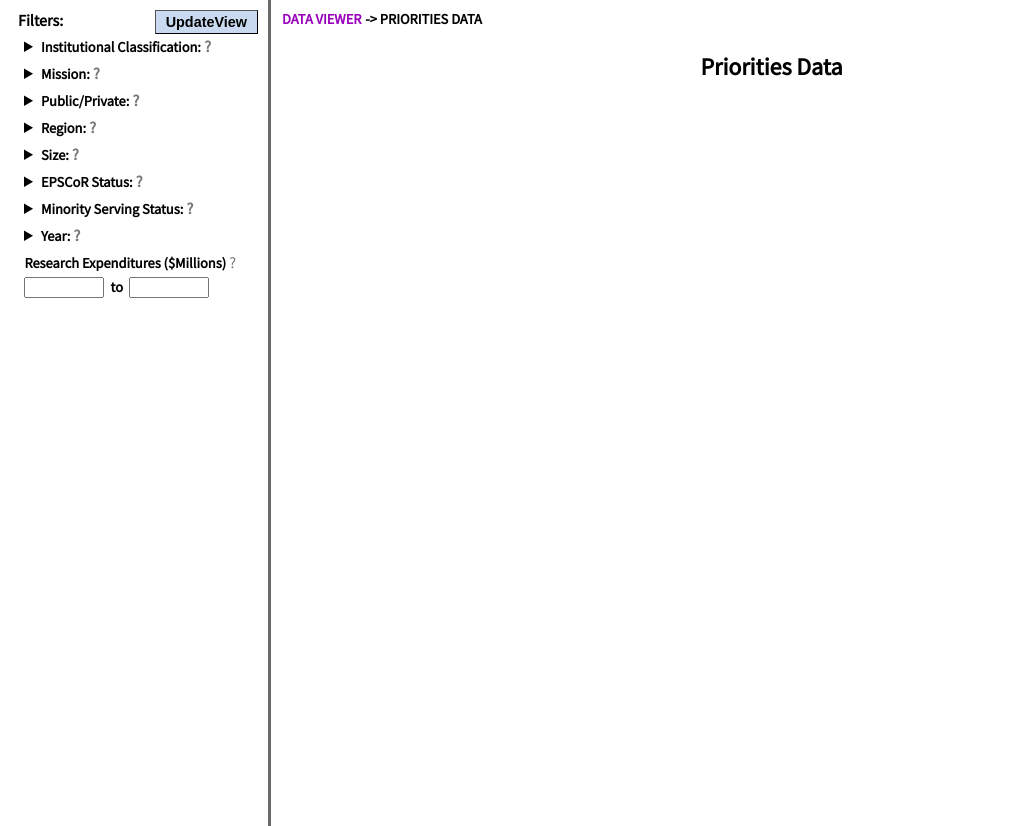
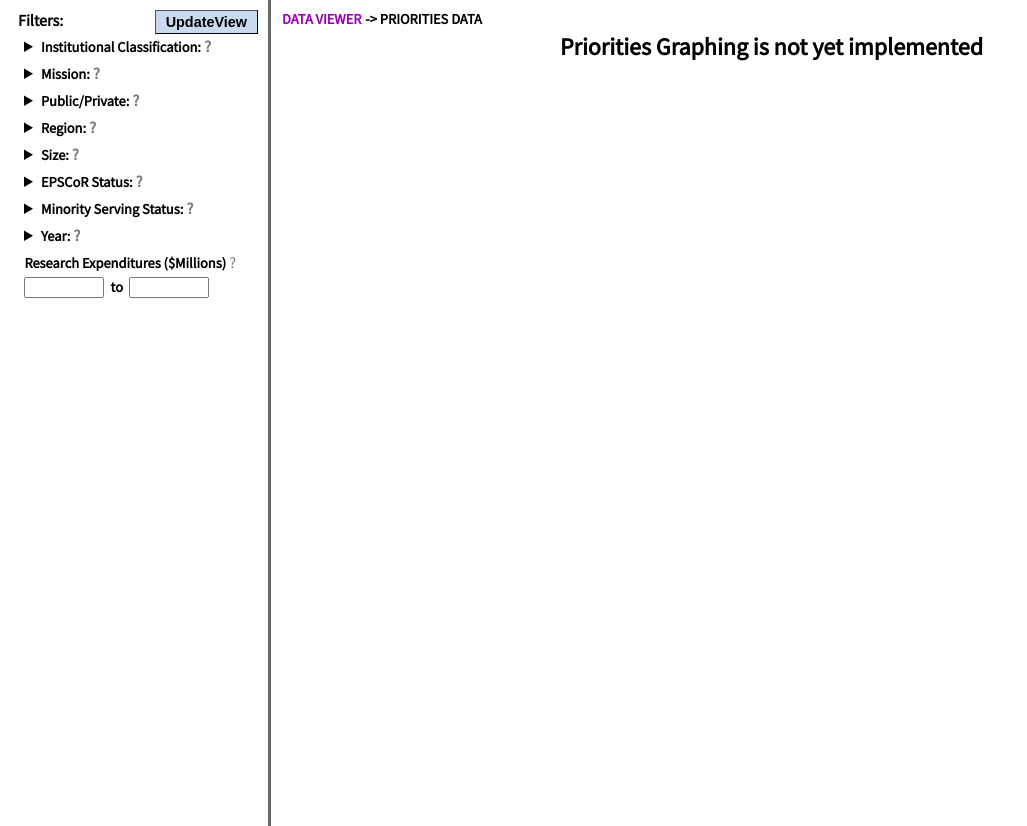
Before and after one commit to CaRCC/rcd-nexus-portal, a Django app: page /dataviz/prioritiesdata in a window 1280 px wide. Shown: the part 97-923 px from the top of the page, without its empty margins (0-1027 px from the left). Run offline with Django 4.2, Linux system fonts and the light colour scheme; data that the repository does not hold is empty; a map, chart or similar area stays blank.

Commit message:
Fixed bug with caching+autofill that screwed up the filtertree state on browser back/forward buttons. Removed some extranous debug prints.

```diff
--- a/nexus/templates/dataviz/capsmodeldata.html
+++ b/nexus/templates/dataviz/capsmodeldata.html
@@ -2,7 +2,7 @@
 {% block title %}RCD-Nexus Capabilities Model Priorities Data Visualizations{% endblock %}
 
 {% block nav %}
-    <form id="filtertree" method="post" action="">
+    <form id="filtertree" method="post" action="" autocomplete="off">
         {% csrf_token %}
         {% include "fragments/filtertree.html" %}
     </form>
--- a/nexus/templates/dataviz/chartviews.html
+++ b/nexus/templates/dataviz/chartviews.html
@@ -2,7 +2,7 @@
 {% block title %}RCD-Nexus Capabilities Model Demographics Data Visualizations{% endblock %}
 
 {% block nav %}
-    <form id="filtertree" method="post" action="">
+    <form id="filtertree" method="post" action="" autocomplete="off">
         {% csrf_token %}
         {% include "fragments/filtertree.html" %}
     </form>
--- a/nexus/templates/dataviz/mapviews.html
+++ b/nexus/templates/dataviz/mapviews.html
@@ -10,7 +10,7 @@
 {% endblock %}
 
 {% block nav %}
-    <form id="filtertree" method="post" action="">
+    <form id="filtertree" method="post" action=""  autocomplete="off">
         {% csrf_token %}
         {% include "fragments/filtertree.html" %}
     </form>
--- a/nexus/templates/dataviz/prioritiesdata.html
+++ b/nexus/templates/dataviz/prioritiesdata.html
@@ -2,13 +2,16 @@
 {% block title %}RCD-Nexus Capabilities Model Priorities Data Visualizations{% endblock %}
 
 {% block nav %}
-    <form id="filtertree" method="post" action="">
+    <form id="filtertree" method="post" action="" autocomplete="off">
         {% csrf_token %}
         {% include "fragments/filtertree.html" %}
     </form>
 {% endblock %}
 
 {% block main %}
-<h2>Priorities Data</h2>
-<canvas class="viz"></canvas>
+<h2 id="CMGraphTitle">{%if graphtitle %}{{ graphtitle|safe }}{%else%}Priorities Data{%endif%}</h2>
+<div id="canvas" class="viz">{%if graph %}{{ graph|safe }}{%endif%}</div>
+<script>
+    initDetailsFromStorage();
+</script>
 {% endblock %}
--- a/nexus/templates/dataviz/scatterplots.html
+++ b/nexus/templates/dataviz/scatterplots.html
@@ -2,7 +2,7 @@
 {% block title %}RCD-Nexus Capabilities Model Demographics Data Visualizations{% endblock %}
 
 {% block nav %}
-    <form id="filtertree" method="post" action="">
+    <form id="filtertree" method="post" action="" autocomplete="off">
         {% csrf_token %}
         {% include "fragments/filtertree.html" %}
     </form>
--- a/nexus/utils/cmgraphs.py
+++ b/nexus/utils/cmgraphs.py
@@ -391,7 +391,7 @@ def summaryDataGraph(answers, benchmark=None, width=DEFAULT_WIDTH, height=DEFAUL
             'question__topic__facing' : 'Facings',
             'stddev' : 'Std Dev'
         })
-    print(data)
+    #print(data)
 
     # Compute a naive graph max and consider limiting the y axis (there is no simple way to compute the max of the sum)
     # No - this is making the graphs jitter for comparison.
--- a/nexus/views/dataviz.py
+++ b/nexus/views/dataviz.py
@@ -15,6 +15,7 @@ from nexus.models import CapabilitiesAssessment, CapabilitiesAnswer, Capabilitie
 from nexus.models.ipeds_classification import IPEDSMixin
 from nexus.models.facings import Facing
 from nexus.views.rcd_profiles import view_roles
+from django.views.decorators.cache import never_cache
 
 logger = logging.getLogger(__name__)
 
@@ -37,6 +38,7 @@ def data_viz_demographics(request):
         }
     return render(request, "dataviz/demographics.html", context)
 
+@never_cache
 def data_viz_demographics_maps(request):
     graph = None
     graphtitle = None
@@ -99,6 +101,7 @@ def data_viz_demographics_maps(request):
 # Add a GO button to the template, and have that fetch the view from the option value.
 
 FOOTNOTE_NOT_ALL_KNOWN = 'Excludes institutions for which this value is unknown'
+@never_cache
 def data_viz_demographics_charts(request):
     graph = None
     graphtitle = None
@@ -195,6 +198,7 @@ def data_viz_demographics_charts(request):
         }
     return render(request, "dataviz/chartviews.html", context)
 
+@never_cache
 def data_viz_demographics_scatter(request):
     graph = None
     graphtitle = None
@@ -298,6 +302,7 @@ def getInstAverages(benchmarkAssessment, selFacing):
             values.append(coverage*100)   # Convert to percent, since that's what we graph
     return values
 
+@never_cache
 def data_viz_capsmodeldata(request):
     graph = None
     graphtitle = None
@@ -462,12 +467,25 @@ def data_viz_prioritiessdata(request):
     if request.method == "POST":
         posted = DataFilterForm(request.POST)
         if posted.is_valid():
-            print("FilterForm valid ",posted.cleaned_data)
+            dict = removeNullDictEntries(posted.cleaned_data)
+            qs = urlencode(dict)
+            return redirect(reverse('dataviz:prioritiesdata') + '?'+qs)
         else:
             print("FilterForm not valid!")
         filter_form = DataFilterForm(posted.cleaned_data)   # recreate the form (unbound) so we can control which fields show
     else:
-        filter_form = DataFilterForm()
+        if(request.GET) :
+            dict = request.GET.dict()
+            cleaned_dict = fixMultiSelectDictEntries(dict)
+            filter_form = DataFilterForm(cleaned_dict)
+            #print( "Cleaned dict: ",cleaned_dict)
+            # This is where we would generate the graph
+            graphtitle = 'Priorities Graphing is not yet implemented'
+        else :
+            #print( "GET with no params ")
+            filter_form = DataFilterForm()
+            graphtitle = 'Priorities Graphing is not yet implemented'
+
     filter_form.filtertree(includes=DataFilterForm.INCLUDE_ALL_CONTRIBS)
     context = {
         "filterform":filter_form,
```
Also changed, not shown: nexus/utils/demogcharts.py (+4 -8 lines).
